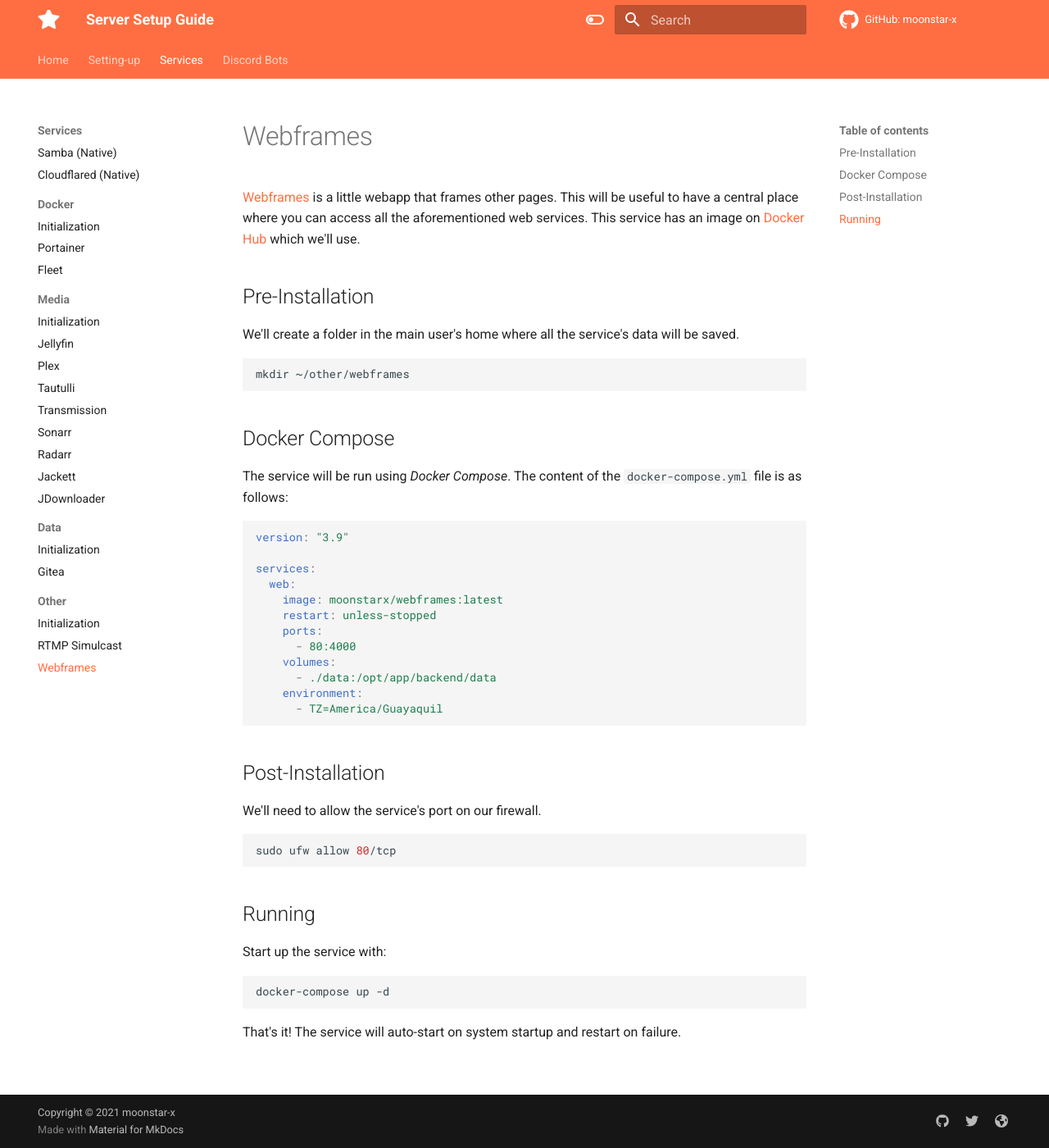
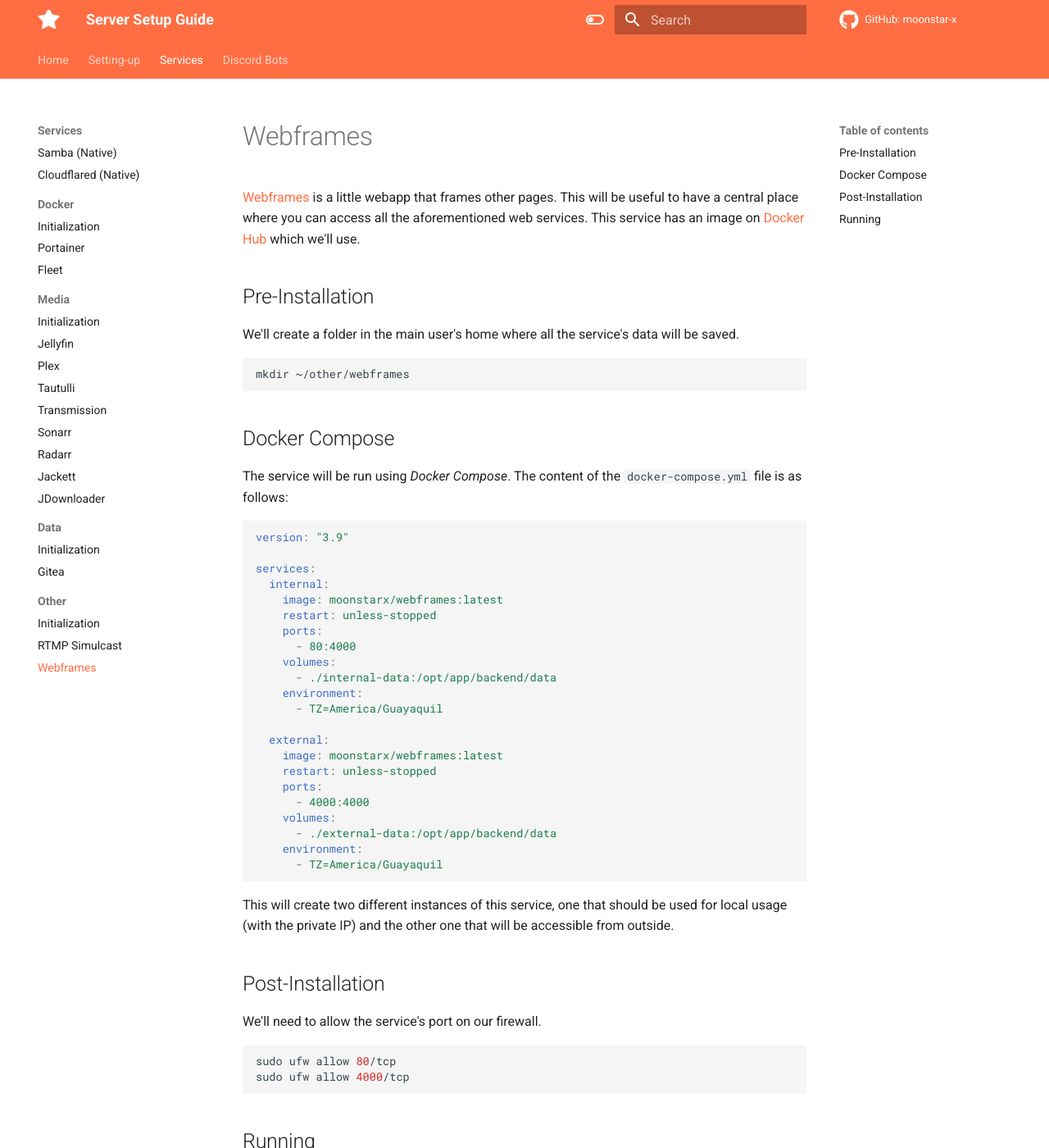
Before and after one commit to moonstar-x/server-setup, an MkDocs documentation site: the page built from docs/services/other/webframes.md, in a window 1280 px wide and 1400 px high. Shown: the whole window at 82% size. Built offline with MkDocs 1.6.1 and Material for MkDocs 9.7.7, drawn with Linux system fonts in a browser that asks for light colours.

Commit message:
Modified Webframes.

````diff
--- a/docs/services/other/webframes.md
+++ b/docs/services/other/webframes.md
@@ -18,16 +18,28 @@ The service will be run using *Docker Compose*. The content of the `docker-compo
 version: "3.9"
 
 services:
-  web:
+  internal:
     image: moonstarx/webframes:latest
     restart: unless-stopped
     ports:
       - 80:4000
     volumes:
-      - ./data:/opt/app/backend/data
+      - ./internal-data:/opt/app/backend/data
+    environment:
+      - TZ=America/Guayaquil
+
+  external:
+    image: moonstarx/webframes:latest
+    restart: unless-stopped
+    ports:
+      - 4000:4000
+    volumes:
+      - ./external-data:/opt/app/backend/data
     environment:
       - TZ=America/Guayaquil
 ```
+
+This will create two different instances of this service, one that should be used for local usage (with the private IP) and the other one that will be accessible from outside.
 
 ## Post-Installation
 
@@ -35,6 +47,7 @@ We'll need to allow the service's port on our firewall.
 
 ```bash
 sudo ufw allow 80/tcp
+sudo ufw allow 4000/tcp
 ```
 
 ## Running
````
Also changed, not shown: docs/setting-up/networking.md (+2 -1 lines).
